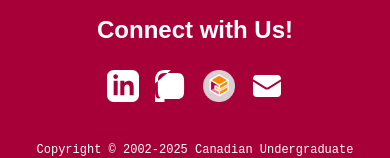
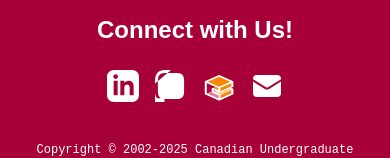
Before and after one commit to avkap007/cujcs-website, a React (Vite) app: page /about in a window 390 px wide. Shown: the part 1489-1647 px from the top of the page. Built offline with nearby package versions, Linux system fonts and the light colour scheme; a web font is replaced by a local one.

Commit message:
Responsive improvements and navigation updates

```diff
--- a/src/components/BioBox.tsx
+++ b/src/components/BioBox.tsx
@@ -1,7 +1,6 @@
 import { ReactNode } from "react";
 
 interface BioBoxProbs {
-    image: ReactNode;
     name: string;
     position: string;
     paragraph1: string;
@@ -9,7 +8,7 @@ interface BioBoxProbs {
 
 <meta name="viewport" content="width=device-width, initial-scale=1.0" />
 
-export default function BioBoxProbs({image, name, position, paragraph1} : BioBoxProbs) {
+export default function BioBoxProbs({name, position, paragraph1} : BioBoxProbs) {
   return (
     <div className="bg-cardGrey w-[201px] h-[274px] md:h-[158px] lg:h-[158px] md:w-[621px] lg:w-[621px] flex items-center justify-center md:justify-start md:pl-10 lg:justify-start lg:pl-10">
         <div className="bg-cardGrey w-[165px] h-[226px] md:h-[112px] lg:h-[112px] md:w-[139px] lg:w-[139px] md:grid md:grid-flow-col md:grid-rows-3 md:gap-4 lg:grid lg:grid-flow-col lg:grid-rows-3 lg:gap-4">
--- a/src/components/Footer.tsx
+++ b/src/components/Footer.tsx
@@ -1,5 +1,4 @@
 import React, { useState } from 'react';
-import linkTreeLogo from '../assets/cujslogo.webp';
 
 // Social media icons
 const LinkedInIcon = () => (
@@ -15,7 +14,7 @@ const InstagramIcon = () => (
 );
 
 const LinkTreeIcon = () => (
-  <img src={linkTreeLogo} alt="LinkTree" className="w-8 h-8" />
+  <img src="/images/logos/logo_color_website.png" alt="LinkTree" className="w-8 h-8" />
 );
 
 const EmailIcon = () => (
--- a/src/components/Navbar.tsx
+++ b/src/components/Navbar.tsx
@@ -1,4 +1,4 @@
-import React, { useState } from "react";
+import { useState } from "react";
 import { Link } from "react-router-dom";
 
 export default function Navbar() {
--- a/src/pages/About.tsx
+++ b/src/pages/About.tsx
@@ -1,5 +1,4 @@
 import HeadingBlock from "../components/HeadingBlock";
-import ParagraphBlock from "../components/ParagraphBlock";
 import BioBox from "../components/BioBox";
 
 export default function About() {
```
